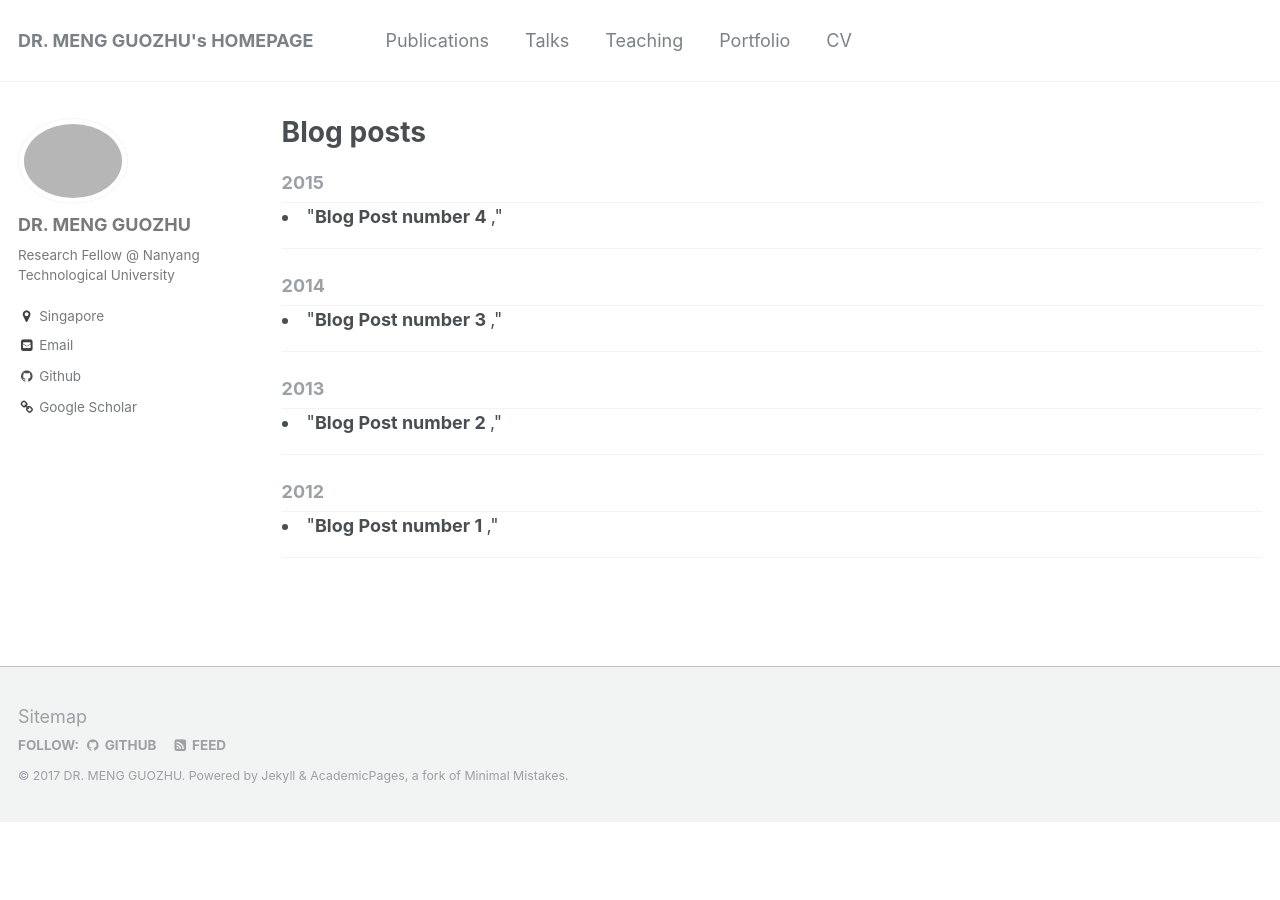
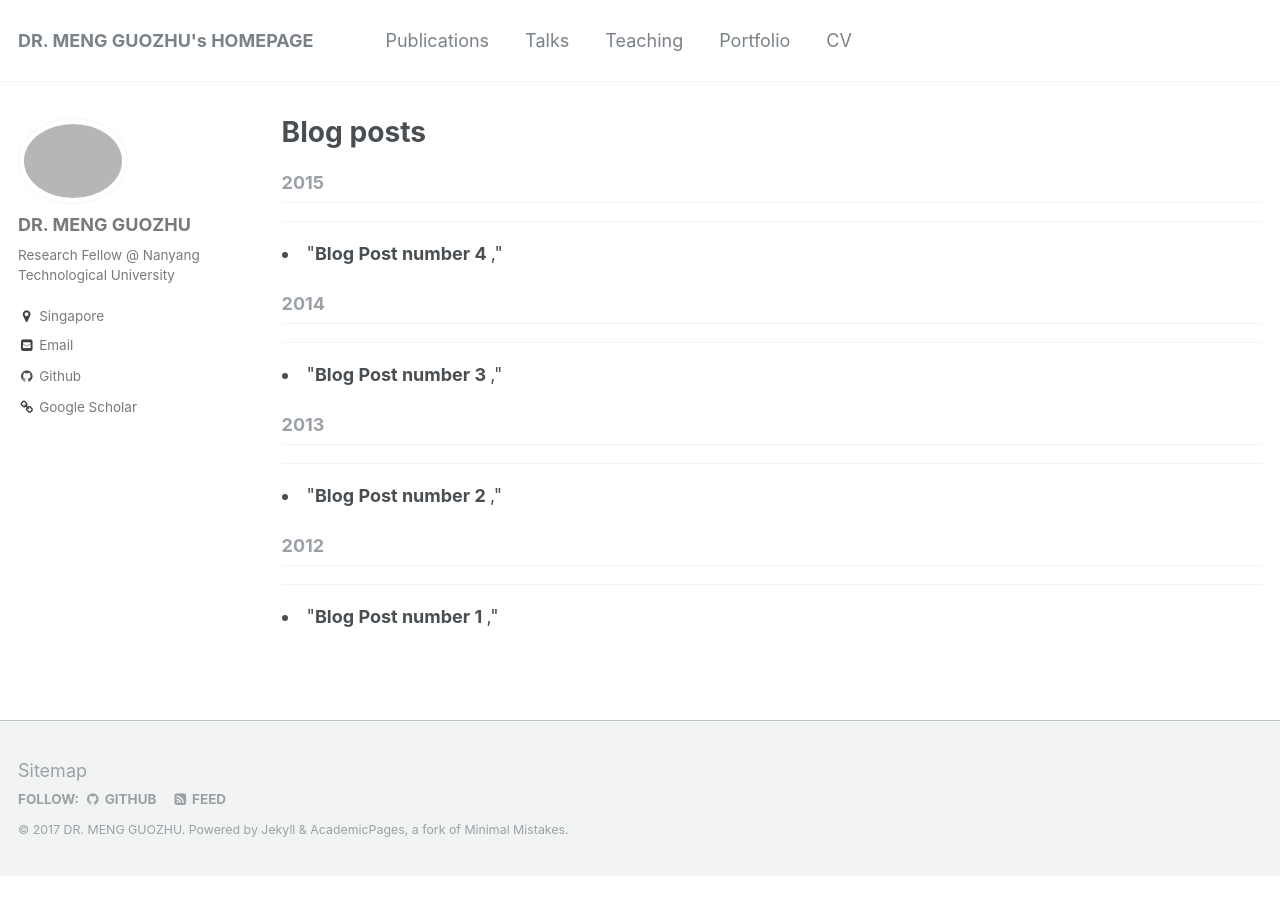
Before and after one commit to impillar/impillar.github.io, a Jekyll site: the page built from _pages/year-archive.html, in a window 1280 px wide. Built offline with Jekyll 4.4.1, drawn with Linux system fonts in a browser that asks for light colours.

Commit message:
Update archive-publication.html

```diff
--- a/_includes/archive-publication.html
+++ b/_includes/archive-publication.html
@@ -11,7 +11,7 @@
 {% else %}
 	{% assign title = post.title %}
 {% endif %}
-
+<hr/>
 <div class="{{ include.type | default: "list" }}__item">
 	<article class="archive__item" itemscope itemtype="http://schema.org/CreativeWork">
 		{% if include.type == "grid" and teaser %}
@@ -61,4 +61,3 @@
 
     </article>
 </div>
-<hr/>
```
